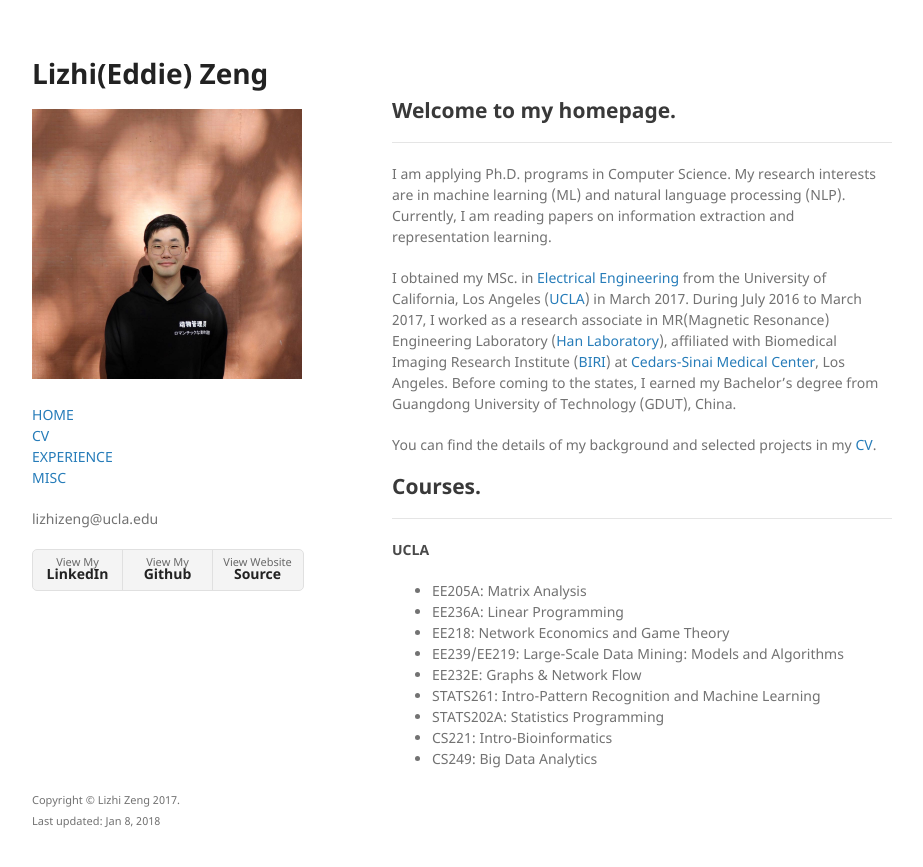
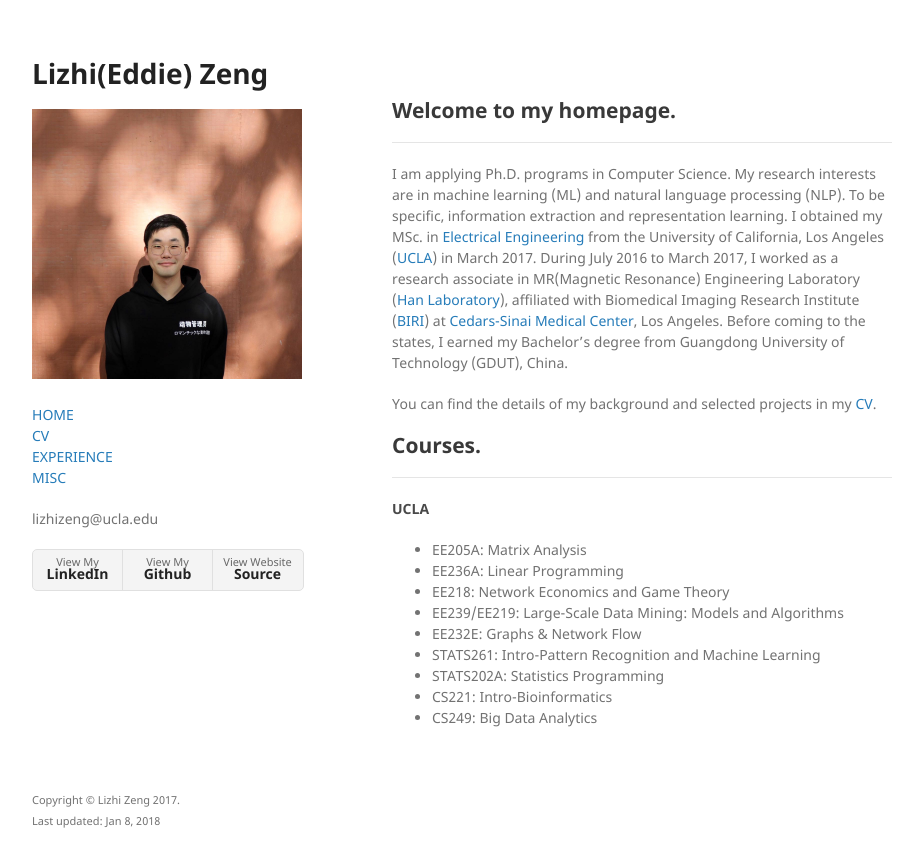
Before and after one commit to lizhiz/lizhiz.github.io, a Jekyll site: the page built from index.md, in a window 1280 px wide. Shown: the top 867 px of the page, without its empty margins (178-1101 px from the left). Built offline with Jekyll 4.4.1, drawn with Linux system fonts in a browser that asks for light colours; the repository's description, which GitHub fills in, is left out.

Commit message:
modify intro

```diff
--- a/index.md
+++ b/index.md
@@ -8,9 +8,7 @@ layout: default
 
 * * *
 
-I am applying Ph.D. programs in Computer Science. My research interests are in machine learning (ML) and natural language processing (NLP). Currently, I am reading papers on information extraction and representation learning.
-
-I obtained my MSc. in [Electrical Engineering](http://www.ee.ucla.edu) from the University of California, Los Angeles ([UCLA](http://www.ucla.edu)) in March 2017. During July 2016 to March 2017, I worked as a research associate in MR(Magnetic Resonance) Engineering Laboratory ([Han Laboratory](https://www.cedars-sinai.edu/Research/Research-Labs/Han-Lab/)), affiliated with Biomedical Imaging Research Institute ([BIRI](https://www.cedars-sinai.edu/Research/Departments-and-Institutes/Biomedical-Imaging-Research-Institute/)) at [Cedars-Sinai Medical Center](https://www.cedars-sinai.org), Los Angeles. Before coming to the states, I earned my Bachelor's degree from Guangdong University of Technology (GDUT), China.
+I am applying Ph.D. programs in Computer Science. My research interests are in machine learning (ML) and natural language processing (NLP). To be specific, information extraction and representation learning. I obtained my MSc. in [Electrical Engineering](http://www.ee.ucla.edu) from the University of California, Los Angeles ([UCLA](http://www.ucla.edu)) in March 2017. During July 2016 to March 2017, I worked as a research associate in MR(Magnetic Resonance) Engineering Laboratory ([Han Laboratory](https://www.cedars-sinai.edu/Research/Research-Labs/Han-Lab/)), affiliated with Biomedical Imaging Research Institute ([BIRI](https://www.cedars-sinai.edu/Research/Departments-and-Institutes/Biomedical-Imaging-Research-Institute/)) at [Cedars-Sinai Medical Center](https://www.cedars-sinai.org), Los Angeles. Before coming to the states, I earned my Bachelor's degree from Guangdong University of Technology (GDUT), China.
 
 You can find the details of my background and selected projects in my [CV](https://drive.google.com/file/d/1WrUP6CYiQDBz3Hu7mFQYu6_Bj6uq9XaH/view?usp=sharing).
 
```
